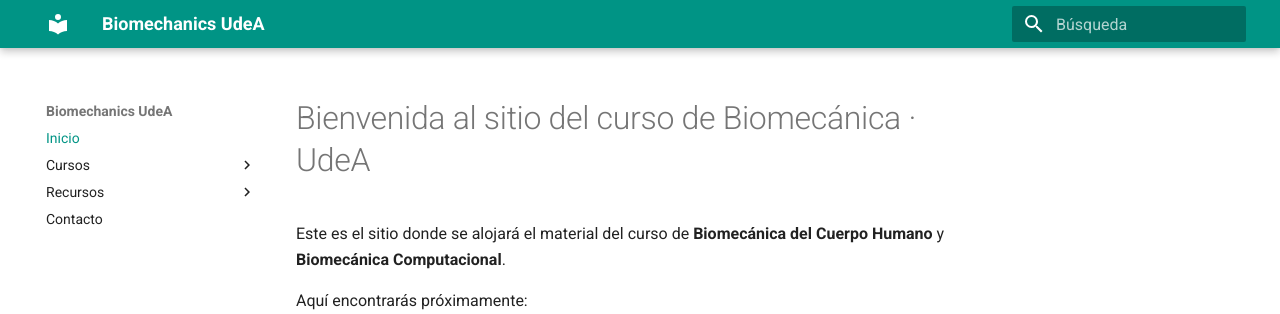
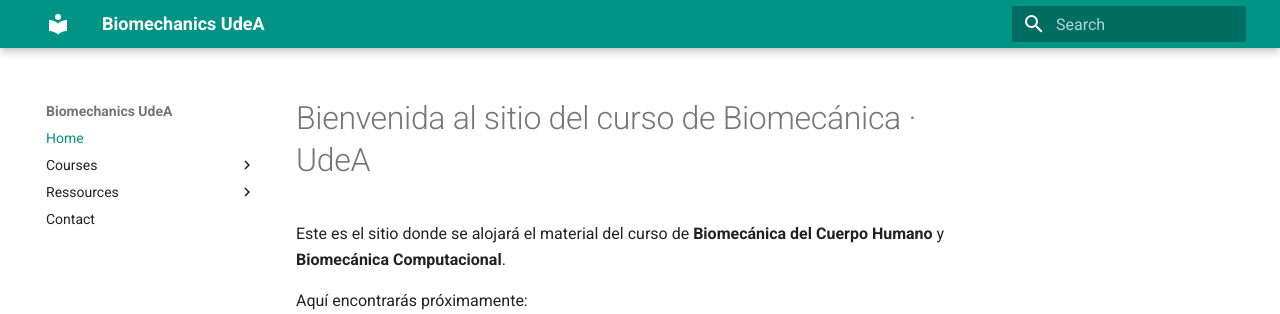
Before and after one commit to julianauribep-glitch/biomechanics-udea, an MkDocs documentation site: the page built from docs/index.md, in a window 1280 px wide. Shown: the top 314 px of the page. Built offline with MkDocs 1.6.1 and Material for MkDocs 9.7.7, drawn with Linux system fonts in a browser that asks for light colours; some of the changed lines change nothing that is shown.

Commit message:
Change site language and update navigation labels

```diff
--- a/mkdocs.yml
+++ b/mkdocs.yml
@@ -1,19 +1,19 @@
 site_name: Biomechanics UdeA
 theme:
   name: material
-  language: es
+  language: en
   palette:
     primary: teal
     accent: deep orange
 
 nav:
-  - Inicio: index.md
-  - Cursos:
+  - Home: index.md
+  - Courses:
       - Biomechanics: biomechanics.md
       - Computational biomechanics: computational biomechanics.md
-  - Recursos:
+  - Ressources:
       - Datasets: datasets.md
-  - Contacto: contacto.md
+  - Contact: contacto.md
 
 markdown_extensions:
   - toc:
```
